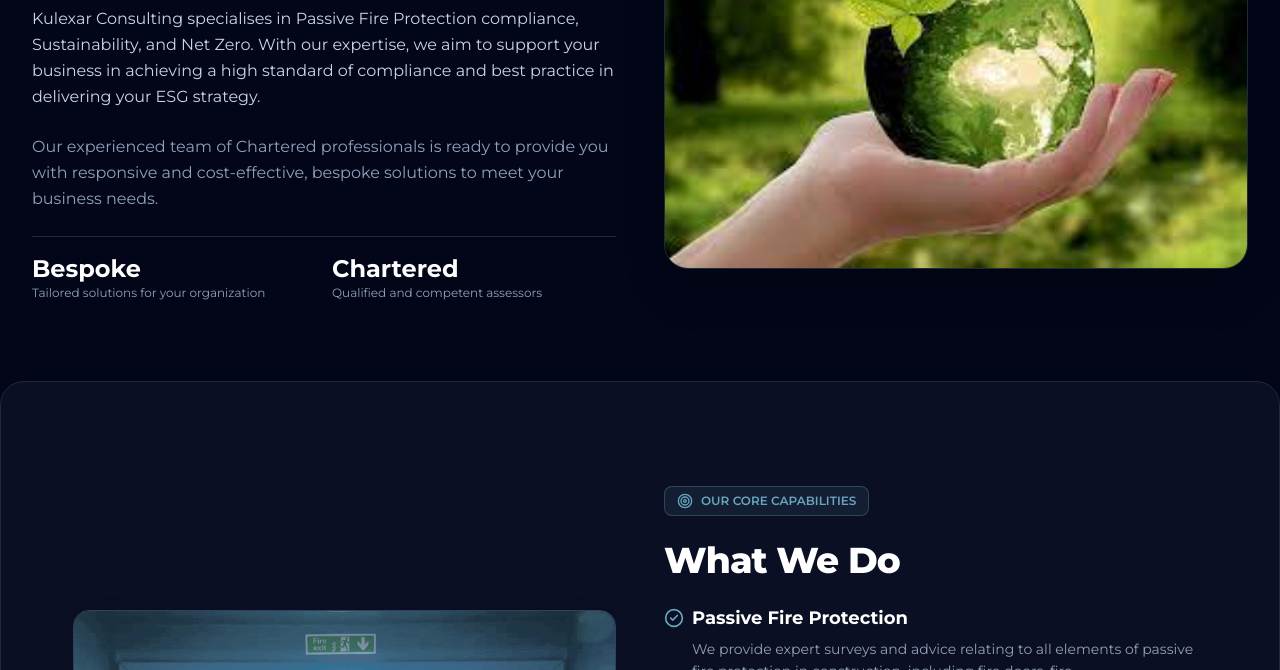
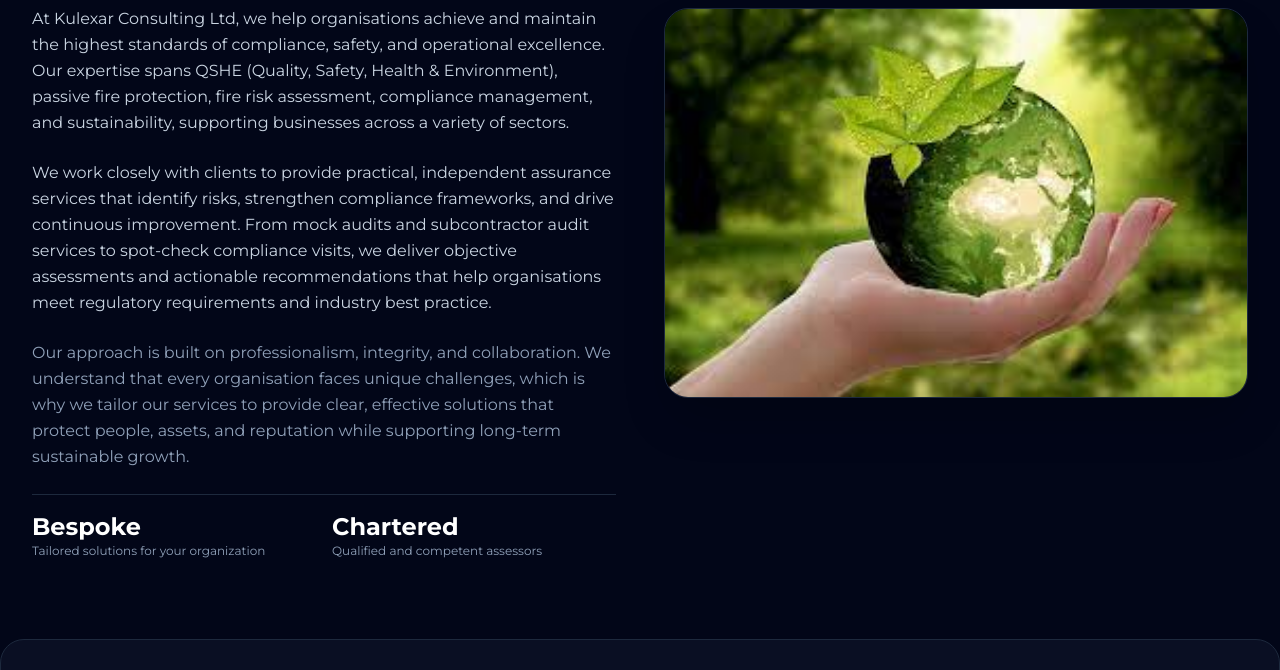
Before and after one commit to SakeyJakey/sakeyjakey.github.io, an Astro site: page /about in a window 1280 px wide. Shown: the part 705-1375 px from the top of the page. Built offline with nearby package versions, Linux system fonts and the light colour scheme; Astro itself is replaced by a stand-in of ours.

Commit message:
Add new content to about page.

```diff
--- a/src/pages/about.astro
+++ b/src/pages/about.astro
@@ -29,10 +29,13 @@
             Specialists in Compliance & ESG Strategy
           </h2>
           <p class="text-slate-300 text-base leading-relaxed">
-            Kulexar Consulting specialises in Passive Fire Protection compliance, Sustainability, and Net Zero. With our expertise, we aim to support your business in achieving a high standard of compliance and best practice in delivering your ESG strategy.
+            At Kulexar Consulting Ltd, we help organisations achieve and maintain the highest standards of compliance, safety, and operational excellence. Our expertise spans QSHE (Quality, Safety, Health & Environment), passive fire protection, fire risk assessment, compliance management, and sustainability, supporting businesses across a variety of sectors.
+          </p>
+          <p class="text-slate-300 text-base leading-relaxed">
+            We work closely with clients to provide practical, independent assurance services that identify risks, strengthen compliance frameworks, and drive continuous improvement. From mock audits and subcontractor audit services to spot-check compliance visits, we deliver objective assessments and actionable recommendations that help organisations meet regulatory requirements and industry best practice.
           </p>
           <p class="text-slate-400 text-base leading-relaxed">
-            Our experienced team of Chartered professionals is ready to provide you with responsive and cost-effective, bespoke solutions to meet your business needs.
+            Our approach is built on professionalism, integrity, and collaboration. We understand that every organisation faces unique challenges, which is why we tailor our services to provide clear, effective solutions that protect people, assets, and reputation while supporting long-term sustainable growth.
           </p>
 
           <div class="grid grid-cols-2 gap-4 pt-4 border-t border-slate-800">
```
Also changed, not shown: .omo/run-continuation/ses_057147ff5ffenMruXu4a4VC09W.json, 4 other files.
